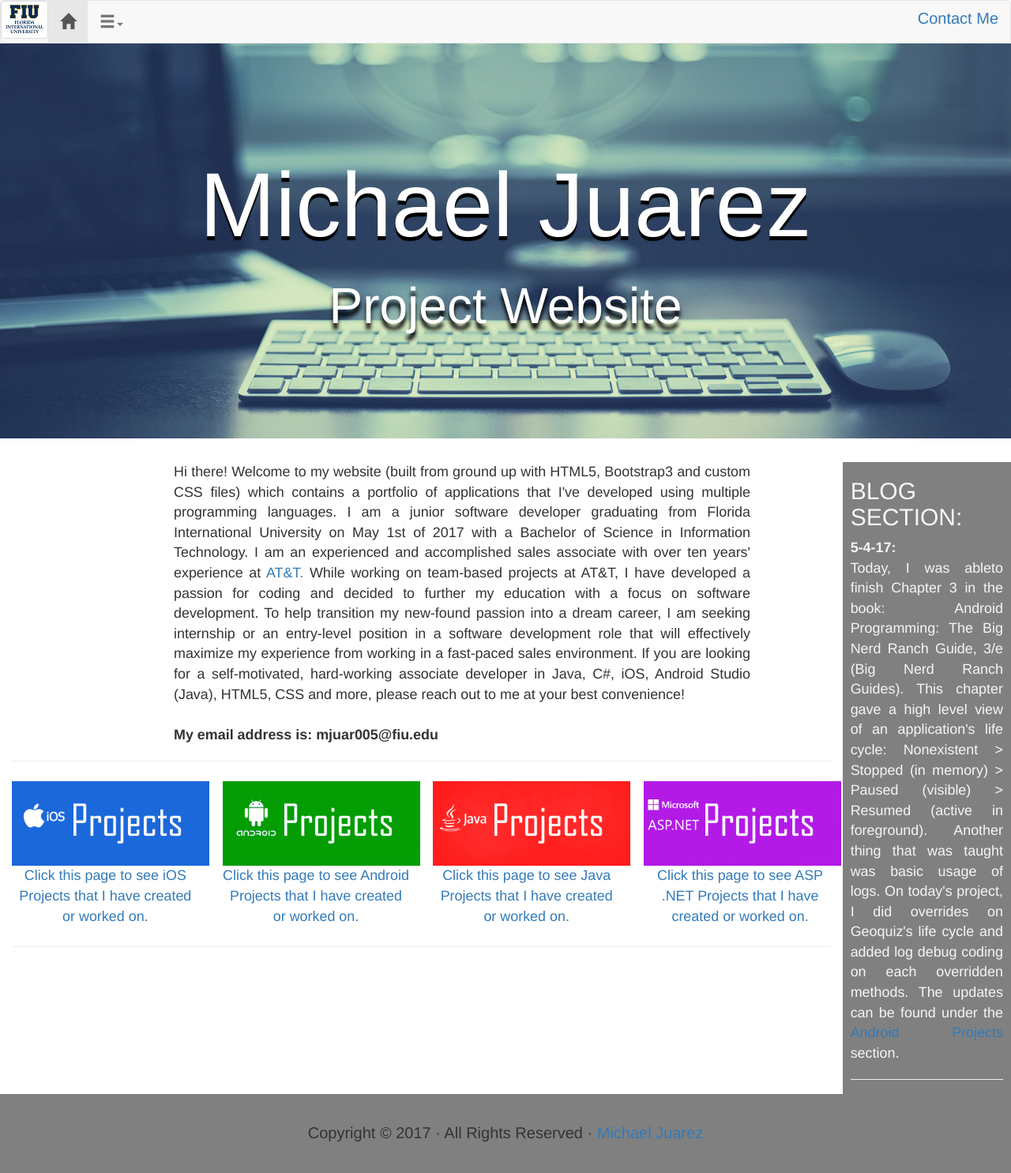
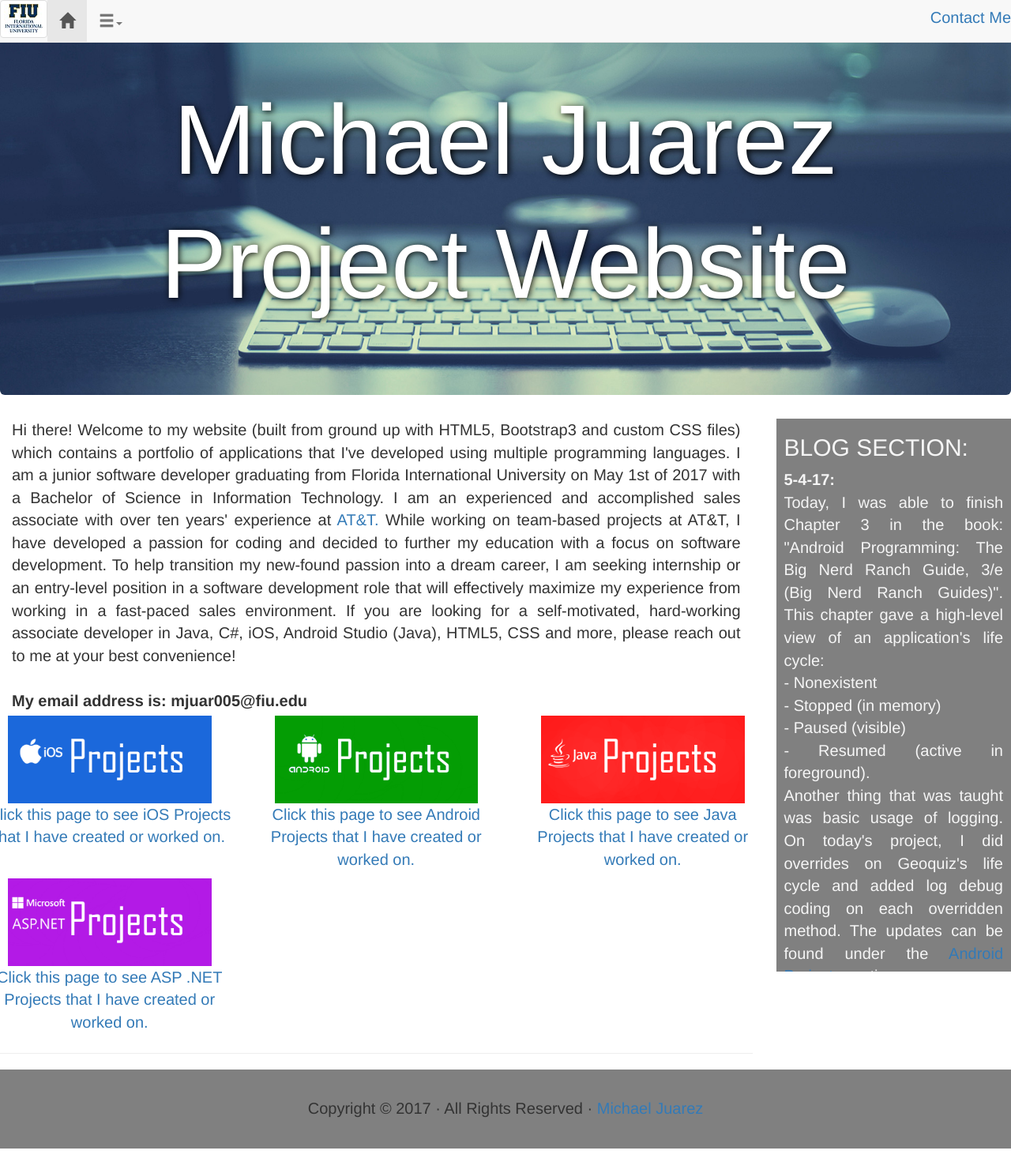
Before and after one commit to MikeJuarez/MikeJuarez.github.io, a Jekyll site: the page index.html, which Jekyll copies as it is, in a window 1280 px wide. Shown: the whole page at 79% size. Built offline with Jekyll 4.4.1, drawn with Linux system fonts in a browser that asks for light colours.

Commit message:
Mobile Changes
Major mobile changes.  This should fix issues with viewing sites in
different viewports

```diff
--- a/css/mikej.css
+++ b/css/mikej.css
@@ -89,10 +89,9 @@ p {
 	overflow-x: hidden;
 	background-color:gray;
 	color:whitesmoke;
-	height: 800px;
 	padding-left: 10px;
 	padding-right: 10px;
-
+	text-align: justify;
 }
 
 
@@ -114,58 +113,146 @@ p {
 	outline-color: orange;
 
 }
-.addPaddingUpDown5px {
-	padding-top: 5px;
-	padding-bottom:5px;
-}
 
-@media all and (min-width: 0px) and (max-width: 767px){
-    .h1mike {
-        font-size: 50px;
-		color: red;
-		text-shadow: 2px 2px 8px black;
+
+@media screen and (min-width: 0px) and (max-width: 767px){
+    .h1 {
+        font-size: 150px;
+		text-shadow: 5px 3px 8px black;
     }
+
+	.h2 {
+        font-size: 75px;
+		text-shadow: 3px 5px 2px black;
+    }
+
+	.addPaddingUpDown5px {
+		padding-top: 5px;
+		padding-bottom:5px;
+		font-size: 20px;
+		width: 100%;
+	}
+
+	.addPaddingUpDown5px img {
+		width: 100%;
+		padding: 0px 25px 0px 25px;
+	}
+
+	.col-scollable-y {
+		font-size: 20px;
+		text-align: justify;
+		color: white;
+		height: 400px;
+	}
+
+	.textintroduction {
+		padding: 0px 5px 0px 5px;
+		font-size: 20px;
+		text-align: justify;
+	}
 }
 
 @media screen and (min-width: 768px) and (max-width: 991px){
-    .h1mike {
-        font-size: 30px;
-		color: yellow;
-		text-shadow: 2px 2px 8px black;
+
+    .h1 {
+        font-size: 120px;
+		text-shadow: 5px 3px 8px black;
     }
+
+	.h2 {
+        font-size: 75px;
+		text-shadow: 3px 5px 2px black;
+    }
+
+	.addPaddingUpDown5px {
+		padding-top: 5px;
+		padding-bottom:5px;
+	    font-size: 20px;
+		width: 100%;
+	}
+
+	.addPaddingUpDown5px img {
+		width: 100%;
+		padding: 0px 25px 0px 25px;
+	}
+
+	.col-scollable-y {
+		font-size: 18px;
+		height: 800px;
+		text-align:left;
+
+	}
+
+	.textintroduction {
+		padding: 0px 5px 0px 5px;
+		font-size: 20px;
+		text-align: justify;
+	}
 }
 
 @media screen and (min-width: 992px) and (max-width: 1199px){
-    .h1mike {
-        font-size: 60px;
-		color: lightgreen;
-		text-shadow: 2px 2px 8px black;}
+    .h1 {
+        font-size: 10px;
+		text-shadow: 2px 2px 8px black;
+	}
+
+	.addPaddingUpDown5px {
+		padding-top: 5px;
+		padding-bottom:5px;
+	    font-size: 20px;
+		width: 100%;
+	}
+
+	.addPaddingUpDown5px img {
+		width: 100%;
+		padding: 0px 25px 0px 25px;
+	}
+
+	.col-scollable-y{
+		font-size: 16px;
+		text-align: left;
+		height: 800px;
+	}
+
+	.textintroduction {
+		padding: 0px 5px 0px 5px;
+		font-size: 20px;
+		text-align: justify;
+	}
 }
 
 @media screen and (min-width: 1200px) {
-    .h1mike {
-        font-size: 15vw;
+    .h1 {
+        font-size: 10px;
 		text-shadow: 2px 2px 8px black;
-		color: green;
     }
+
+	.addPaddingUpDown5px {
+		padding-top: 5px;
+		padding-bottom:5px;
+	    font-size: 20px;
+		width: 100%;
+	}
+
+	.addPaddingUpDown5px img {
+		width: 100%;
+		padding: 0px 25px 0px 25px;
+	}
+
+	.col-scollable-y {
+		font-size: 20px;
+		height: 700px;
+	}
+
+	.textintroduction {
+		padding: 0px 15px 0px 15px;
+		font-size: 20px;
+		text-align: justify;
+	}
 }
 
-.h1vw {
-		font-size: 9vw;
-		text-shadow: 0px 5px 1px black;
-		padding: 0%;
+.center {
+    margin: 0 auto;
+    width: 100%;
+	text-align: center;
 }
-
-.h2vw {
-		font-size: 5vw;
-		text-shadow: 0px 8px 5px black;
-}
-
-.text {
-		font-size: 1.4vw;
-}
-
-.textblog {
-		font-size: 1.4vw;
-		text-align: justify;
-}
--- a/index.html
+++ b/index.html
@@ -23,16 +23,21 @@
 </head>
 
 <body>
-<nav class="navbar navbar-default">
-  <div class="container-fluid">
+
+<nav class="navbar navbar-default navbar-fixed-top">
+   <div class="container-fluid">
     <div class="navbar-header">
-    <a href="http://cis.fiu.edu"><img src="Images/fiulogo.jpg" class="img-thumbnail"/></a></div>
-
+      <a href="http://cis.fiu.edu"><img src="Images/fiulogo.jpg" class="img-thumbnail"/></a>
+      <button class="navbar-toggle collapsed" data-toggle="collapse" data-target="#mydropdown">
+      	<span class="icon-bar"></span>
+      	<span class="icon-bar"></span>
+      	<span class="icon-bar"></span>
+      </button>
+    </div>
     <!-- Collect the nav links, forms, and other content for toggling -->
-    <div class="collapse navbar-collapse" id="defaultNavbar1">
+     <div class="collapse navbar-collapse" id="mydropdown">
       <ul class="nav navbar-nav">
         <li class="active"><a href="index.html"><span class="glyphicon glyphicon-home" aria-hidden="true"></span><span class="sr-only">(home)</span></a></li>
-        <li></li>
         <li class="dropdown"><a href="https://mikejuarez.github.io/index.html" class="dropdown-toggle" data-toggle="dropdown" role="button" aria-expanded="false"><span class="glyphicon glyphicon-menu-hamburger" aria-hidden="true"></span><span class="caret"></span></a>
           <ul class="dropdown-menu" role="menu">
             <li><a href="iOS Projects.html">iOS Projects</a></li>
@@ -40,87 +45,85 @@
             <li><a href="Java Projects.html">Java Projects</a></li>
             <li><a href="ASPNET Projects.html">ASP .NET Projects</a></li>
           </ul>
-        </li>
-      </ul>
-      <div class="navbar-form navbar-right">
+      </li>
+    </ul>
+
+    <div class="navbar-form navbar-right">
         <a href="#">Contact Me</a>
-      </div>
     </div>
+   </div>
   </div>
 </nav>
-
-<div class="jumbotron">
-	<div class="container">
-     <div class="row text-center">
-      <div class="h1vw">Michael Juarez</div>
-      <div class="h2vw">Project Website </div>
+<div class="container-fluid">
+ <div class="jumbotron">
+    <div class="center">
+     <div class="row ">
+	  <div class="h1">Michael Juarez</div>
+      <div class="h2">Project Website</div>
+      </div>
 	</div>
-  	</div>
+</div>
 </div>
 
 <div class="container-fluid">
 
-<div class="col-sm-10">
-		<div class="row">
-		 <div class="container text-justify">
-		  <div class="col-sm-8 col-sm-offset-2">
-		  <div class="text">
+<div class="row no-gutter">
+  <div class="col-xs-12 col-sm-9 col-md-9 col-lg-9">
+   <div class="row">
+     <div class="col-xs-12">
+		  <div class="textintroduction">
 		   Hi there!  Welcome to my website (built from ground up with HTML5, Bootstrap3 and custom CSS files) which contains a portfolio of applications that I've developed using multiple programming languages.  I am a junior software developer graduating from Florida International University on May 1st of 2017 with a
 		   Bachelor of Science in Information Technology. I am an experienced and accomplished sales associate with over ten years' experience at <a href="www.att.com">AT&amp;T.</a> While working on team-based projects at AT&amp;T, I have developed a passion for coding and decided to further my education with a focus on software development.  To help transition my new-found passion into a dream career, I am seeking internship or an entry-level position in a software development role that will effectively maximize my experience from working in a fast-paced sales environment.  If you are looking for a self-motivated, hard-working associate developer in Java, C#, iOS, Android Studio (Java), HTML5, CSS and more, please reach out to me at your best convenience!
 
 		   <br>
 		   <br>
            <strong>My email address is: mjuar005@fiu.edu</strong>
-
            </div>
-           </div>
-		 </div>
-		</div>
-
+   </div>
 <hr/>
 
   <div class="row text-center">
-	  <div class="text">
-	  <div class="col-sm-3">
+	  <div class="col-xs-12 col-sm-6 col-md-6 col-lg-4">
 	   <div class="addPaddingUpDown5px">
-	    <a href="iOS Projects.html"><img src="Images/LinkAppleProjects.png" width="250px"/><br/>Click this page to see iOS Projects that I have created or worked on.</a>
+	    <a href="iOS Projects.html"><img src="Images/LinkAppleProjects.png" /><br/>Click this page to see iOS Projects that I have created or worked on.</a>
 	   </div>
 	  </div>
 
-	  <div class="col-sm-3">
+	  <div class="col-xs-12 col-sm-6 col-md-6 col-lg-4">
 	   <div class="addPaddingUpDown5px">
-	    <a href="Android Projects.html"><img src="Images/LinkAndroidProjects.png" width="250px"/><br/>Click this page to see Android Projects that I have created or worked on.</a>
+	    <a href="Android Projects.html"><img src="Images/LinkAndroidProjects.png"/><br/>Click this page to see Android Projects that I have created or worked on.</a>
 	   </div>
 	  </div>
 
-	  <div class="col-sm-3">
+	  <div class="col-xs-12 col-sm-6 col-md-6 col-lg-4">
 	   <div class="addPaddingUpDown5px">
-	    <a href="Java Projects.html"><img src="Images/LinkJavaProjects.png" width="250px"/><br/>Click this page to see Java Projects that I have created or worked on.</a>
+	    <a href="Java Projects.html"><img src="Images/LinkJavaProjects.png"/><br/>Click this page to see Java Projects that I have created or worked on.</a>
 		  </div>
 	  </div>
 
-	  <div class="row text-center">
-	   <div class="col-sm-3">
-        <div class="addPaddingUpDown5px">
-         <a href="ASPNET Projects.html"><img src="Images/LinkAspProjects.png" width="250px"/><br/>Click this page to see ASP .NET Projects that I have created or worked on.</a>
-        </div>
-	   </div>
-  	  </div>
+      <div class="col-xs-12 col-sm-6 col-md-6 col-lg-4">
+       <div class="addPaddingUpDown5px">
+       <a href="ASPNET Projects.html"><img src="Images/LinkAspProjects.png"/><br/>Click this page to see ASP .NET Projects that I have created or worked on.</a>
+       </div>
+	 </div>
+    </div>
    </div>
-  </div>
+
   <hr>
 </div>
 
-
-
-<div class="col-sm-2">
- <div class="row no-gutter">
- <div class="col-scollable-y">
+<div class="col-xs-12 col-sm-3 col-md-3 col-lg-3">
+  <div class="col-scollable-y">
   <div class="textblog">
   <h2>BLOG SECTION:</h2>
 
   <b>5-4-17:</b><br/>
-  Today, I was ableto finish Chapter 3 in the book: Android Programming: The Big Nerd Ranch Guide, 3/e (Big Nerd Ranch Guides).  This chapter gave a high level view of an application's life cycle: Nonexistent > Stopped (in memory) > Paused (visible) > Resumed (active in foreground).  Another thing that was taught was basic usage of logs.  On today's project, I did overrides on Geoquiz's life cycle and added log debug coding on each overridden methods.  The updates can be found under the <a href="Android Projects">Android Projects</a> section.
+  Today, I was able to finish Chapter 3 in the book: "Android Programming: The Big Nerd Ranch Guide, 3/e (Big Nerd Ranch Guides)".  This chapter gave a high-level view of an application's life cycle:<br/>
+   - Nonexistent <br/>
+   - Stopped (in memory) <br/>
+   - Paused (visible) <br/>
+   - Resumed (active in foreground).<br/>
+     Another thing that was taught was basic usage of logging.  On today's project, I did overrides on Geoquiz's life cycle and added log debug coding on each overridden method.  The updates can be found under the <a href="Android Projects">Android Projects</a> section.
   <hr><br/><br/>
 
   <b>5-3-17:</b><br/>
@@ -165,15 +168,15 @@
   For today's project, I've created a basic Java application that sorts two types of arrays (String[] and int[]).  Lately I've been working in Android Studio, so opening up Netbeans was sort of like riding a bike.  Tommorow I'll attempt to work with two-dimensional arrays as another refresher.
  </div>
  </div>
+
 </div>
 </div>
 
-</div>
 
   <section class="grayBG2">
      Copyright &copy; 2017 &middot; All Rights Reserved &middot; <a href="http://mikejuarez.github.io/">Michael Juarez</a>
   </section>
-
+</div>
 <!-- jQuery (necessary for Bootstrap's JavaScript plugins) -->
 <script src="js/jquery-1.11.3.min.js"></script>
 <!-- Include all compiled plugins (below), or include individual files as needed -->
```
